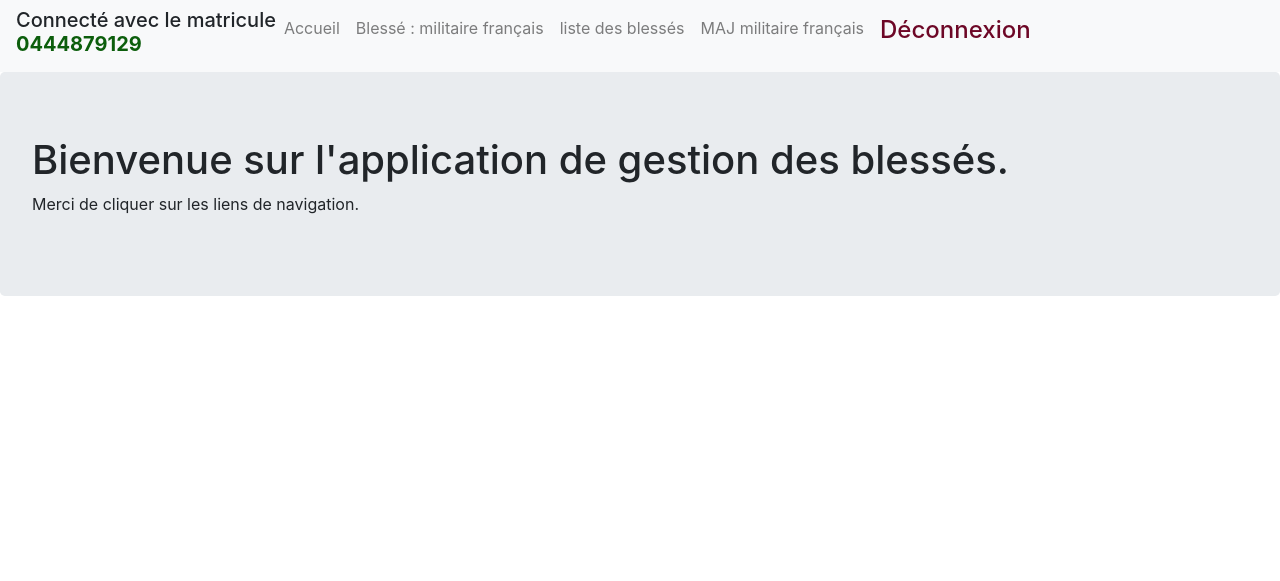
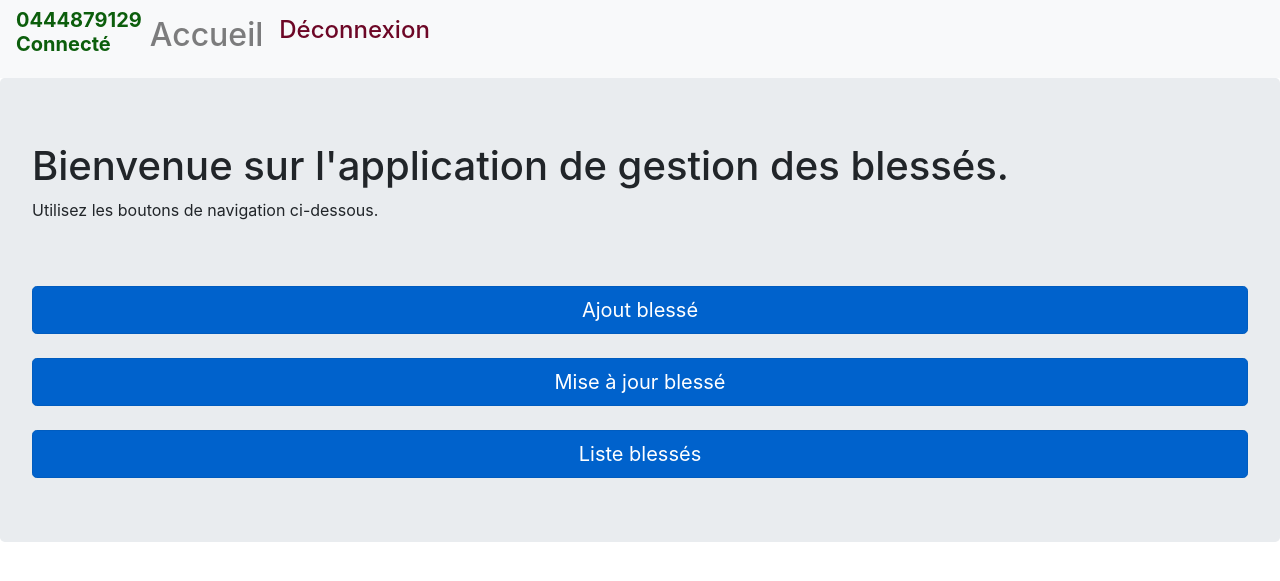
Before and after one commit to Xoogsede/apprmed_v2, a Flask app: page / in a window 1280 px wide. Shown: the top 581 px of the page. Run offline with Flask 2, Linux system fonts and the light colour scheme; a user stored in the database is signed in; parts of the project's set-up code (start-up, migrations or seed data) failed here and were passed over; some libraries are stand-ins or nearby versions.

Commit message:
buttons added on home page

```diff
--- a/app/templates/base.html
+++ b/app/templates/base.html
@@ -3,7 +3,7 @@
 <!DOCTYPE html>
 <html lang="en" dir="ltr">
   <head>
-    <meta charset="utf-8">
+    <meta name="viewport" content="width=device-width, initial-scale=1, maximum-scale=1, user-scalable=no">
     <link rel="stylesheet" href="https://maxcdn.bootstrapcdn.com/bootstrap/4.0.0/css/bootstrap.min.css" integrity="sha384-Gn5384xqQ1aoWXA+058RXPxPg6fy4IWvTNh0E263XmFcJlSAwiGgFAW/dAiS6JXm" crossorigin="anonymous">
     <script src="https://code.jquery.com/jquery-3.2.1.slim.min.js" integrity="sha384-KJ3o2DKtIkvYIK3UENzmM7KCkRr/rE9/Qpg6aAZGJwFDMVNA/GpGFF93hXpG5KkN" crossorigin="anonymous"></script>
     <script src="https://cdnjs.cloudflare.com/ajax/libs/popper.js/1.12.9/umd/popper.min.js" integrity="sha384-ApNbgh9B+Y1QKtv3Rn7W3mgPxhU9K/ScQsAP7hUibX39j7fakFPskvXusvfa0b4Q" crossorigin="anonymous"></script>
@@ -18,11 +18,8 @@
     <div class="navbar-nav">
 
       {% if current_user.is_authenticated %}
-        <h5>Connecté avec le matricule <b style="color: rgb(12, 94, 12)"> <br> {{ current_user.matricule }}</b> </h5>
-        <a class="nav-item nav-link" href="{{ url_for('authentication.home') }}">Accueil</a>
-        <a class="nav-item nav-link" href="{{ url_for('auxsan.AjoutBlesse') }}">Blessé : militaire français </a>
-        <a class="nav-item nav-link" href="{{ url_for('auxsan.liste_blesses') }}">liste des blessés</a>
-        <a class="nav-item nav-link" href="{{ url_for('auxsan.MiseAJour') }}">MAJ militaire français</a>
+        <h5><b style="color: rgb(12, 94, 12)"> {{ current_user.matricule }}<br>Connecté </b> </h5>
+        <h2><a class="nav-item nav-link" href="{{ url_for('authentication.home') }}">Accueil</a> </h2>
 
         <a class="nav-item nav-link" href="{{ url_for('authentication.deconnexion') }}" style="color: rgb(109, 7, 38)"><h4>Déconnexion</h4></a>
         {% else %}
--- a/app/templates/home.html
+++ b/app/templates/home.html
@@ -3,7 +3,12 @@
 <div class="jumbotron">
   {% if current_user.is_authenticated %}
   <h1>Bienvenue sur l'application de gestion des blessés.</h1>
-  <p>Merci de cliquer sur les liens de navigation.</p>
+  <p>Utilisez les boutons de navigation ci-dessous.</p>
+  <br>
+  <br> <a href="{{ url_for('auxsan.AjoutBlesse') }}" class="btn btn-primary btn-lg btn-block active" role="button"> Ajout blessé </a>
+  <br> <a href="{{ url_for('auxsan.MiseAJour') }}" class="btn btn-primary btn-lg btn-block active" role="button"> Mise à jour blessé </a>
+  <br> <a href="{{ url_for('auxsan.liste_blesses') }}" class="btn btn-primary btn-lg btn-block active" role="button"> Liste blessés </a>
+
   {% else%}
   <p><h2>Merci de vous enregister ou de vous connecter.</h2></p>
   {% endif %}
```
Also changed, not shown: app/templates/blesses.html (added).
